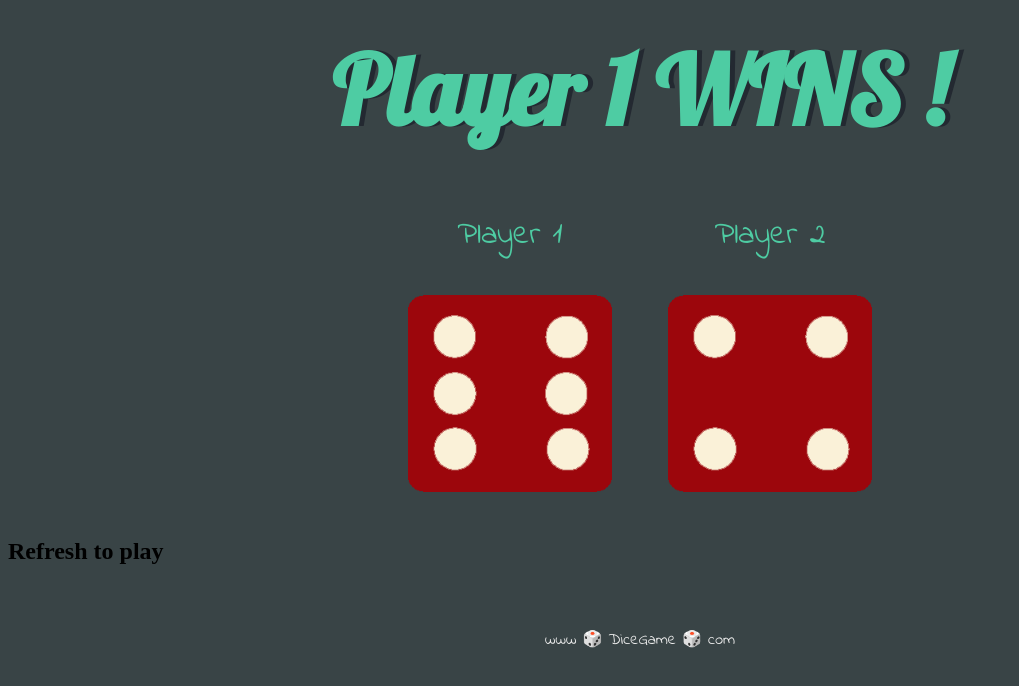
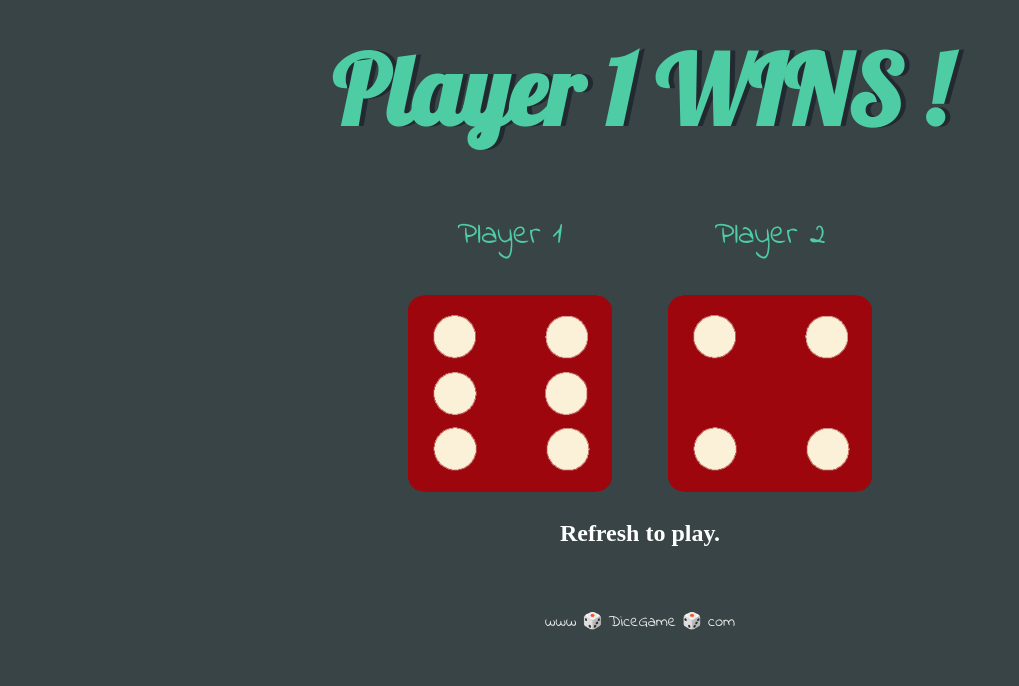
Before and after one commit to vanijain07/Dice-Game, a plain HTML site: page index.html in a window 1280 px wide. Shown: the whole page, without its empty margins (0-1019 px from the left). Drawn offline with Linux system fonts and the light colour scheme.

Commit message:
Add files via upload

```diff
--- a/index.html
+++ b/index.html
@@ -23,8 +23,7 @@
       </div>
 
     </div>
-    <br>
-    <h2>Refresh to play</h2>
+    <h2>Refresh  to play.</h2>
 
   <script src="index.js"></script>
   </body>
--- a/styles.css
+++ b/styles.css
@@ -22,6 +22,11 @@ h1 {
   color: #4ECCA3;
 }
 
+h2 {
+  color: white;
+  text-align: center;
+}
+
 p {
   font-size: 2rem;
   color: #4ECCA3;
```
